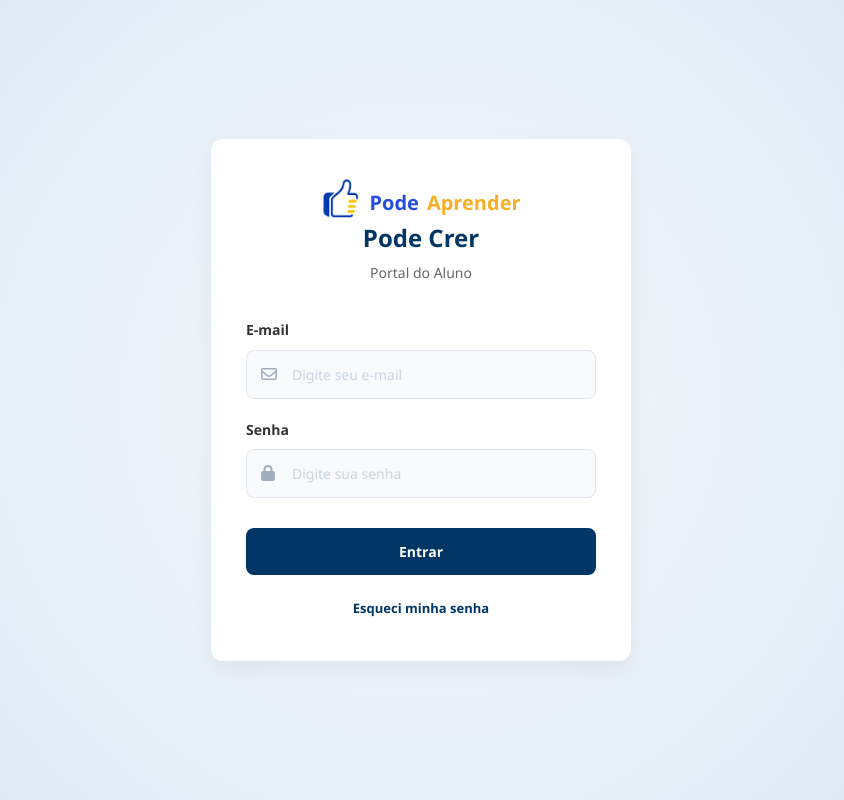
After one commit to cleitao-anao/Pode-Aprender, a Django app: page /portal_aluno/ in a window 1280 px wide. The commit adds this page. Shown: the whole page, without its empty margins (219-1063 px from the left). Run offline with Django 5.2, Linux system fonts and the light colour scheme.

Commit message:
:sparkles: feat: Implementar a funcionalidade de login e criar os templates e estilos associados.

```diff
--- /dev/null
+++ b/apps/portal_aluno/static/portal_aluno/css/login_aluno.css
@@ -0,0 +1,136 @@
+* {
+            margin: 0;
+            padding: 0;
+            box-sizing: border-box;
+            font-family: 'Segoe UI', Tahoma, Geneva, Verdana, sans-serif;
+        }
+
+        body {
+            min-height: 100vh;
+            display: flex;
+            justify-content: center;
+            align-items: center;
+
+            background: radial-gradient(circle at center, #f4f8fb 0%, #dbe6f2 100%);
+        }
+
+        .login-card {
+            background-color: #ffffff;
+            padding: 40px 35px;
+            border-radius: 12px;
+            width: 100%;
+            max-width: 420px;
+            box-shadow: 0 10px 25px rgba(0, 0, 0, 0.05);
+            text-align: center;
+        }
+
+        .logo-container {
+            display: flex;
+            flex-direction: column;
+            align-items: center;
+            margin-bottom: 30px;
+        }
+
+        .logo-icon {
+            background-color: #003666;
+            color: white;
+            width: 45px;
+            height: 45px;
+            border-radius: 8px;
+            display: flex;
+            justify-content: center;
+            align-items: center;
+            font-size: 22px;
+            margin-bottom: 15px;
+        }
+
+        h1 {
+            color: #003666;
+            font-size: 24px;
+            font-weight: 700;
+            margin-bottom: 4px;
+        }
+
+        .subtitle {
+            color: #666;
+            font-size: 14px;
+            margin-bottom: 5px;
+        }
+
+        .form-group {
+            text-align: left;
+            margin-bottom: 20px;
+        }
+
+        .form-group label {
+            display: block;
+            color: #333333;
+            font-size: 14px;
+            font-weight: 600;
+            margin-bottom: 8px;
+        }
+
+        .input-wrapper {
+            position: relative;
+            display: flex;
+            align-items: center;
+        }
+
+        .input-wrapper i {
+            position: absolute;
+            left: 15px;
+            color: #a0aec0;
+            font-size: 16px;
+        }
+
+        .input-wrapper input {
+            width: 100%;
+            padding: 14px 14px 14px 45px;
+            border: 1px solid #e2e8f0;
+            border-radius: 8px;
+            background-color: #f8fafc;
+            font-size: 14px;
+            outline: none;
+            transition: border-color 0.2s;
+        }
+
+        .input-wrapper input:focus {
+            border-color: #003666;
+            background-color: #fff;
+        }
+
+
+        .input-wrapper input::placeholder {
+            color: #cbd5e1;
+        }
+
+        .btn-submit {
+            width: 100%;
+            padding: 14px;
+            background-color: #003666;
+            color: white;
+            border: none;
+            border-radius: 8px;
+            font-size: 14px;
+            font-weight: bold;
+            cursor: pointer;
+            margin-top: 10px;
+            margin-bottom: 20px;
+            transition: background-color 0.2s;
+        }
+
+        .btn-submit:hover {
+            background-color: #002547;
+        }
+
+        .forgot-password {
+            display: inline-block;
+            color: #003666;
+            text-decoration: none;
+            font-size: 13px;
+            font-weight: 600;
+        }
+
+        .forgot-password:hover {
+            text-decoration: underline;
+        }
--- /dev/null
+++ b/apps/portal_aluno/templates/portal_aluno/login_aluno.html
@@ -0,0 +1,79 @@
+{% extends "base.html" %}
+{% load static %}
+
+
+{% block title %}Pode Aprender{% endblock %}
+
+{% block extra_css %}
+
+<link rel="stylesheet" href="{% static 'portal_aluno/css/login_aluno.css' %}">
+
+{% endblock extra_css %}
+
+
+
+{% block body %}
+
+
+
+<body>
+
+    <div class="login-card">
+        <div class="logo-container">
+            {% include "components/logos/logo.html" %}
+            <h1>Pode Crer</h1>
+            <p class="subtitle">Portal do Aluno</p>
+        </div>
+
+        <form id="loginForm">
+            <div class="form-group">
+                <label for="email">E-mail</label>
+                <div class="input-wrapper">
+                    <i class="fa-regular fa-envelope"></i>
+                    <input type="email" id="email" placeholder="Digite seu e-mail" required>
+                </div>
+            </div>
+
+            <div class="form-group">
+                <label for="password">Senha</label>
+                <div class="input-wrapper">
+                    <i class="fa-solid fa-lock"></i>
+                    <input type="password" id="password" placeholder="Digite sua senha" required>
+                </div>
+            </div>
+
+            <button type="submit" class="btn-submit">Entrar</button>
+        </form>
+
+        <a href="#" class="forgot-password" id="forgotPass">Esqueci minha senha</a>
+    </div>
+
+
+
+    <script>
+        document.getElementById('loginForm').addEventListener('submit', function(event) {
+
+            event.preventDefault();
+
+            // valor digitado captura
+            const email = document.getElementById('email').value;
+            const password = document.getElementById('password').value;
+
+            // validaçao simulada
+            if (email === "aluno@podecrer.com" && password === "123456") {
+                alert("Login realizado com sucesso! Bem-vindo ao Portal do Aluno.");
+                // direcionar usuario (simulaçao para teste que to fazendo)
+            } else {
+                alert("E-mail ou senha incorretos. Tente novamente.");
+            }
+        });
+
+        // Clique no Esqueci minha senha
+        document.getElementById('forgotPass').addEventListener('click', function(event) {
+            event.preventDefault();
+            alert("Um link de recuperação foi enviado para o seu e-mail cadastrado.");
+        });
+    </script>
+
+
+{% endblock body %}
--- /dev/null
+++ b/apps/portal_aluno/urls.py
@@ -0,0 +1,9 @@
+from django.urls import include, path
+from . import views
+
+
+app_name = 'portal_aluno'
+urlpatterns = [
+    path('', views.login, name='login'),
+
+]
--- a/apps/portal_aluno/views.py
+++ b/apps/portal_aluno/views.py
@@ -1,3 +1,5 @@
 from django.shortcuts import render
 
-# Create your views here.
+
+def login(request):
+    return render(request, 'portal_aluno/login_aluno.html')
--- a/core/urls.py
+++ b/core/urls.py
@@ -1,9 +1,10 @@
 from django.contrib import admin
 from django.urls import include, path
-
+app_name = 'core'
 
 urlpatterns = [
     path('admin/', admin.site.urls),
-    path('', include('apps.landing_page.urls')),
+    path('', include('apps.landing_page.urls'), name='home'),
+    path('portal_aluno/', include('apps.portal_aluno.urls'), name='portal_aluno')
 
 ]
--- a/docker-compose.yml
+++ b/docker-compose.yml
@@ -6,12 +6,15 @@ services:
     container_name: pode_aprender_db
     restart: always
     environment:
+      TZ: America/Sao_Paulo
+      PGTZ: America/Sao_Paulo
       POSTGRES_USER: ${DB_USER:-postgres}
       POSTGRES_PASSWORD: ${DB_PASSWORD:-postgres}
       POSTGRES_DB: ${DB_NAME:-pode_aprender}
     ports:
       - "5432:5432"
     volumes:
+      - ./init:/docker-entrypoint-initdb.d
       - postgres_data:/var/lib/postgresql/data
 
 volumes:
--- a/templates/navbar_lading.html
+++ b/templates/navbar_lading.html
@@ -11,7 +11,7 @@
         <a href="#">FAQ</a>
     </nav>
     <div class="auth-buttons">
-        <a href="login.html" class="login-link">Entrar</a>
-        <a href="#" class="btn btn-primary">Portal do Aluno</a>
+
+        <a href="{% url 'portal_aluno:login' %}" class="btn btn-primary">Portal do Aluno</a>
     </div>
 </div>
```
Also changed, not shown: init/script.sql (added, +171 -0 lines).
